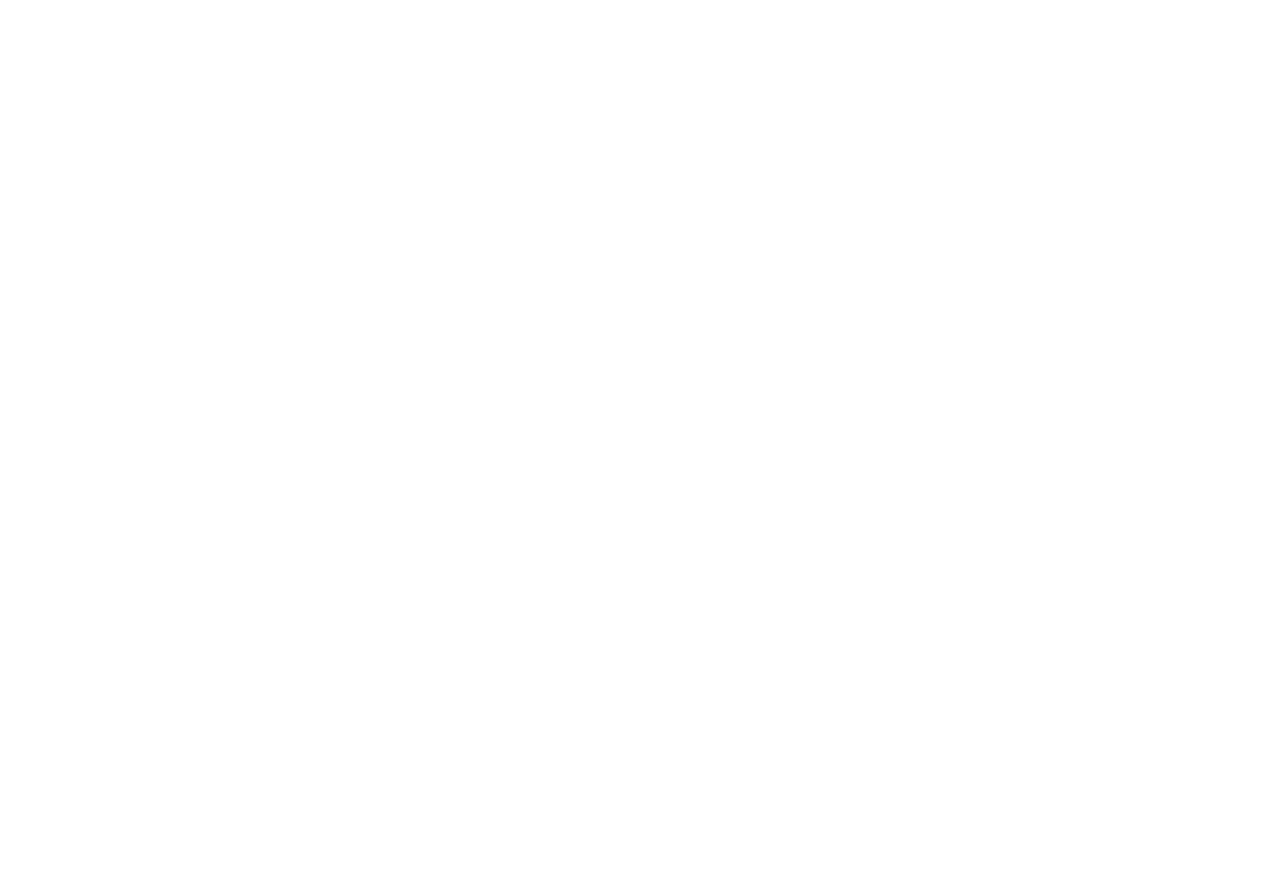
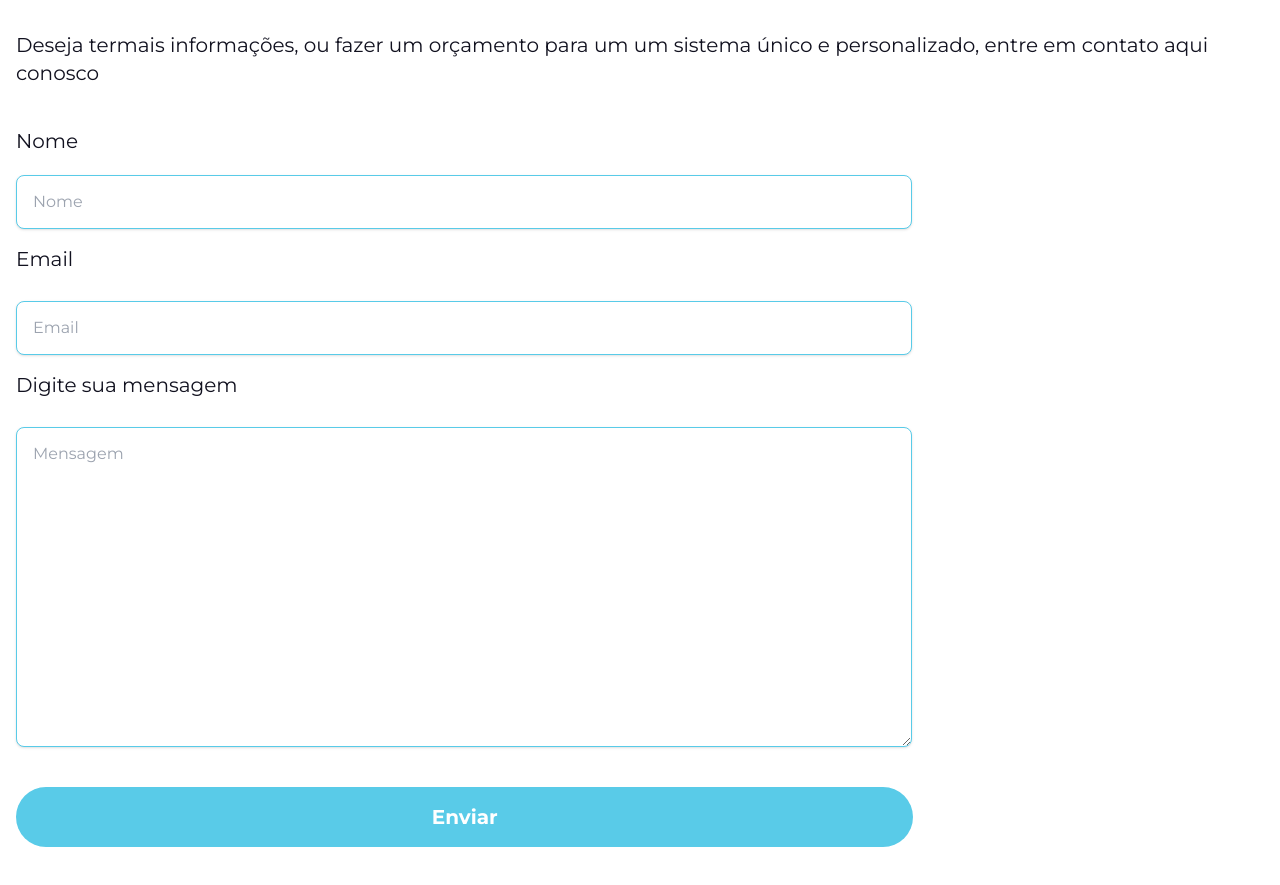
Before and after one commit to DTechCraftSolutions/company, a Next.js app: page / in a window 1280 px wide. Shown: the part 4340-5225 px from the top of the page. Before the commit the page ends 4235 px from the top, so only its background shows below. Built offline with nearby package versions, Linux system fonts and the light colour scheme.

Commit message:
feat: added contact component

```diff
--- a/src/app/page.tsx
+++ b/src/app/page.tsx
@@ -1,5 +1,6 @@
 "use client";
 import { BenefitComponent } from "@/components/sections/benefit";
+import { ContactComponent } from "@/components/sections/contact";
 import { DemonstrationComponent } from "@/components/sections/demonstration";
 import { HomeComponent } from "@/components/sections/home";
 import { PricesComponent } from "@/components/sections/prices";
@@ -34,8 +35,11 @@
           <div className="mt-[58rem] md:mt-[63rem] 3xl:-mt-[18rem] 2xl:-mt-[5rem]">
             <DemonstrationComponent />
           </div>
-          <div className="3xl:mt-[5rem]">
+          <div className="3xl:mt-[5rem] 2xl:>mt-[0rem]">
             <PricesComponent />
+          </div>
+          <div className="3xl:mt-[18rem] 2xl:mt-[5rem] -mt-[8rem]">
+            <ContactComponent />
           </div>
         </div>
       )}
--- a/src/components/antd/carouselPrices.tsx
+++ b/src/components/antd/carouselPrices.tsx
@@ -11,7 +11,7 @@
     <div>
       <CarouselSwiperComponent
         key={Math.random()}
-        className="md:h-[52rem] h-[55rem] cursor-pointer"
+        className="md:h-[54rem] 2xl:h-[50.3rem] 3xl:h-[54rem] h-[55rem] cursor-pointer"
         children={[<ToCumFomePrice />, <BarberHubPrices />]}
       />
     </div>
--- a/src/components/antd/drawer.tsx
+++ b/src/components/antd/drawer.tsx
@@ -49,7 +49,7 @@
               Preços
             </li>
           </Link>
-          <Link href="/#home" onClick={onClose}>
+          <Link href="/#contact" onClick={onClose}>
             <li className="hover:text-primary transition-all duration-300">
               Contato
             </li>
--- /dev/null
+++ b/src/components/sections/contact.tsx
@@ -0,0 +1,23 @@
+import { FormContactContentComponent } from "../ui/form-contact";
+
+export function ContactComponent() {
+  return (
+    <div
+      id="contact"
+      className="w-full h-[120vh] 3xl:h-screen mt-40 3xl:-mt-56 overflow-y-hidden"
+    >
+      <div className="w-full h-full max-w-[1300px] mx-auto">
+        <h1 className="text-primary  px-4 lg:text-start md:text-4xl w-full text-center text-xl font-black mb-16">
+          Contato
+        </h1>
+        <p className="text-secondary lg:text-start lg:text-xl text-center px-4">
+          Deseja termais informações, ou fazer um orçamento para um um sistema
+          único e personalizado, entre em contato aqui conosco
+        </p>
+        <div className="mt-10">
+          <FormContactContentComponent />
+        </div>
+      </div>
+    </div>
+  );
+}
--- a/src/components/swiper/carousel-swiper.tsx
+++ b/src/components/swiper/carousel-swiper.tsx
@@ -23,7 +23,6 @@
       <Swiper
         className={`${className}`}
         modules={[Navigation, Pagination, Scrollbar, A11y, Autoplay]}
-        pagination
         autoplay={{
           delay: 5000,
           disableOnInteraction: false,
--- /dev/null
+++ b/src/components/ui/form-contact.tsx
@@ -0,0 +1,62 @@
+import { Button, ButtonText } from "./button-home";
+
+import { Montserrat } from "next/font/google";
+
+const montSerrat = Montserrat({ subsets: ["latin"] });
+export function FormContactContentComponent() {
+  return (
+    <div className={`${montSerrat.className}`}>
+      <form>
+        <div className="mb-4 flex flex-col">
+          <label
+            className="text-secondary lg:text-start lg:text-xl text-center px-4"
+            htmlFor="name"
+          >
+            Nome
+          </label>
+          <input
+            className="ml-7 md:ml-4 mt-5 shadow appearance-none border border-primary rounded-lg w-[85%] md:w-[70%] py-4 px-4 text-gray-700 leading-tight focus:outline-none focus:shadow-outline"
+            id="name"
+            type="text"
+            placeholder="Nome"
+          />
+        </div>
+        <div className="mb-4 flex flex-col">
+          <label
+            className="text-secondary lg:text-start lg:text-xl text-center px-4 mb-2"
+            htmlFor="email"
+          >
+            Email
+          </label>
+          <input
+            className="ml-7 md:ml-4 mt-5 shadow appearance-none border border-primary rounded-lg  w-[85%] md:w-[70%] py-4 px-4 text-gray-700 leading-tight focus:outline-none focus:shadow-outline"
+            id="email"
+            type="email"
+            placeholder="Email"
+          />
+        </div>
+        <div className="mb-4 flex flex-col">
+          <label
+            className="text-secondary lg:text-start lg:text-xl text-center px-4 mb-2"
+            htmlFor="message"
+          >
+            Digite sua mensagem
+          </label>
+          <textarea
+            className="ml-7 md:ml-4 mt-5 shadow appearance-none border border-primary rounded-lg w-[85%] md:w-[70%] h-[20rem] py-4 px-4 text-secondary leading-tight focus:outline-none focus:shadow-outline"
+            id="message"
+            placeholder="Mensagem"
+          ></textarea>
+        </div>
+        <div className="mt-10 ml-7 md:ml-4">
+          <button
+            type="submit"
+            className="w-[92%] md:w-[71%] py-2 md:py-4 bg-primary text-white font-bold md:text-xl rounded-full hover:bg-opacity-80 transition-colors duration-300"
+          >
+            Enviar
+          </button>
+        </div>
+      </form>
+    </div>
+  );
+}
--- a/src/components/ui/header.tsx
+++ b/src/components/ui/header.tsx
@@ -58,7 +58,7 @@
                 Preços
               </li>
             </Link>
-            <Link href="/#home">
+            <Link href="/#contact">
               <li className="hover:text-primary transition-all duration-300">
                 Contato
               </li>
```
